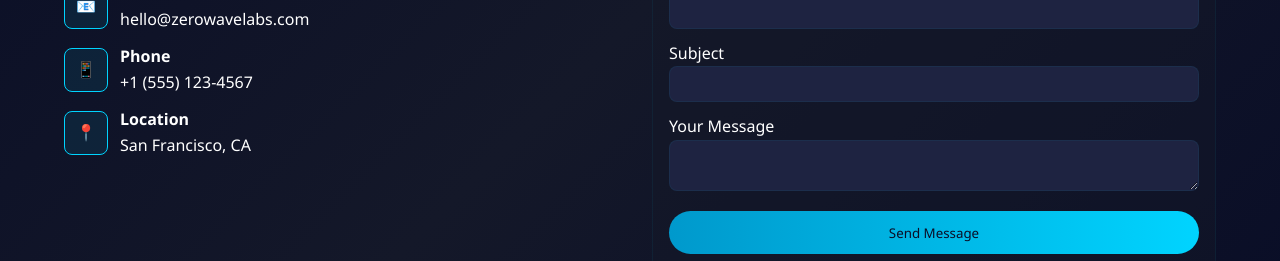
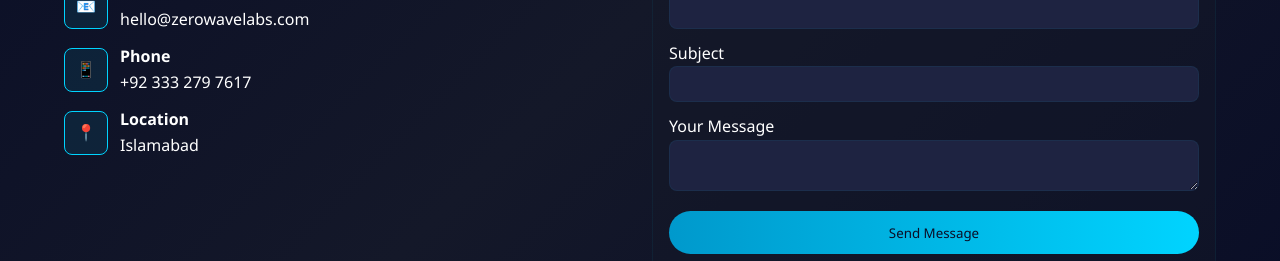
Before and after one commit to IbrahimAhmed413/ZeroWaveLabs, a React (Create React App) app: page /contact in a window 1280 px wide. Shown: the part 346-607 px from the top of the page. Built offline with nearby package versions, Linux system fonts and the light colour scheme.

Commit message:
feat: done

```diff
--- a/src/components/Contact.js
+++ b/src/components/Contact.js
@@ -14,8 +14,8 @@ export default function Contact(){
           <p>Whether you're looking to modernize your infrastructure or implement AI solutions, we're here to help.</p>
           <div className="contact-details">
             <div className="contact-item"><div className="contact-icon">📧</div><div className="contact-text"><h4>Email</h4><p>hello@zerowavelabs.com</p></div></div>
-            <div className="contact-item"><div className="contact-icon">📱</div><div className="contact-text"><h4>Phone</h4><p>+1 (555) 123-4567</p></div></div>
-            <div className="contact-item"><div className="contact-icon">📍</div><div className="contact-text"><h4>Location</h4><p>San Francisco, CA</p></div></div>
+            <div className="contact-item"><div className="contact-icon">📱</div><div className="contact-text"><h4>Phone</h4><p>+92 333 279 7617</p></div></div>
+            <div className="contact-item"><div className="contact-icon">📍</div><div className="contact-text"><h4>Location</h4><p>Islamabad</p></div></div>
           </div>
         </div>
 
```
